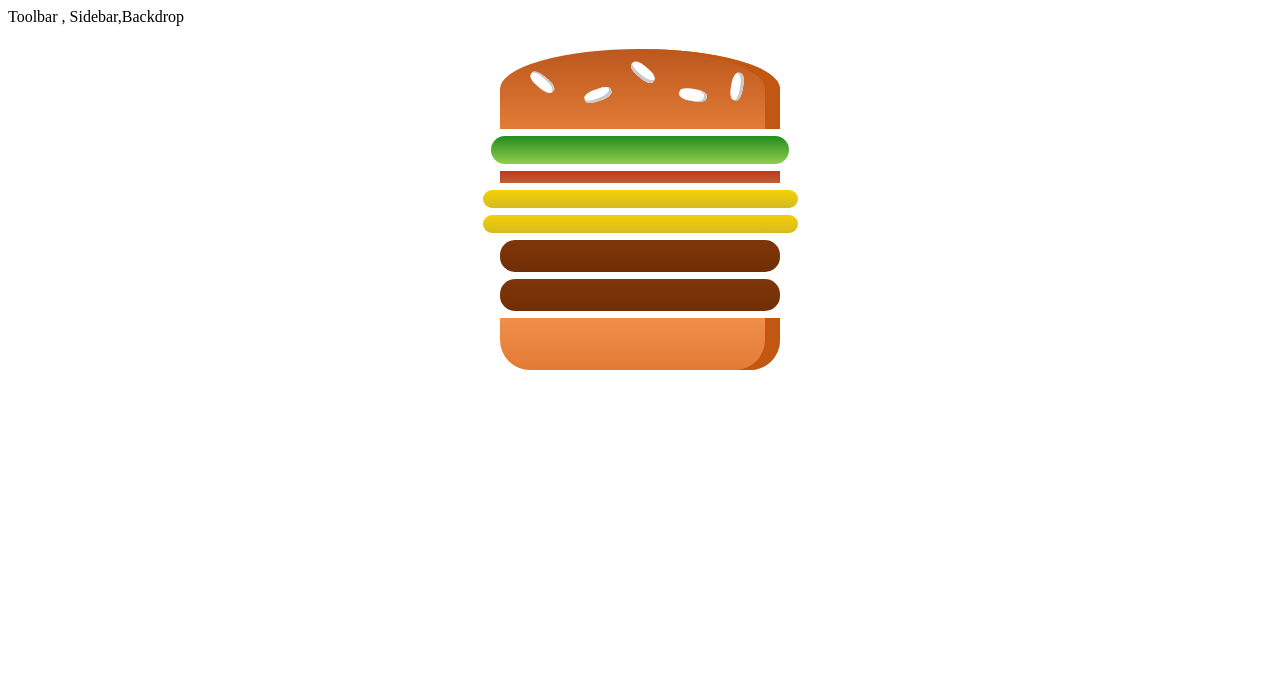
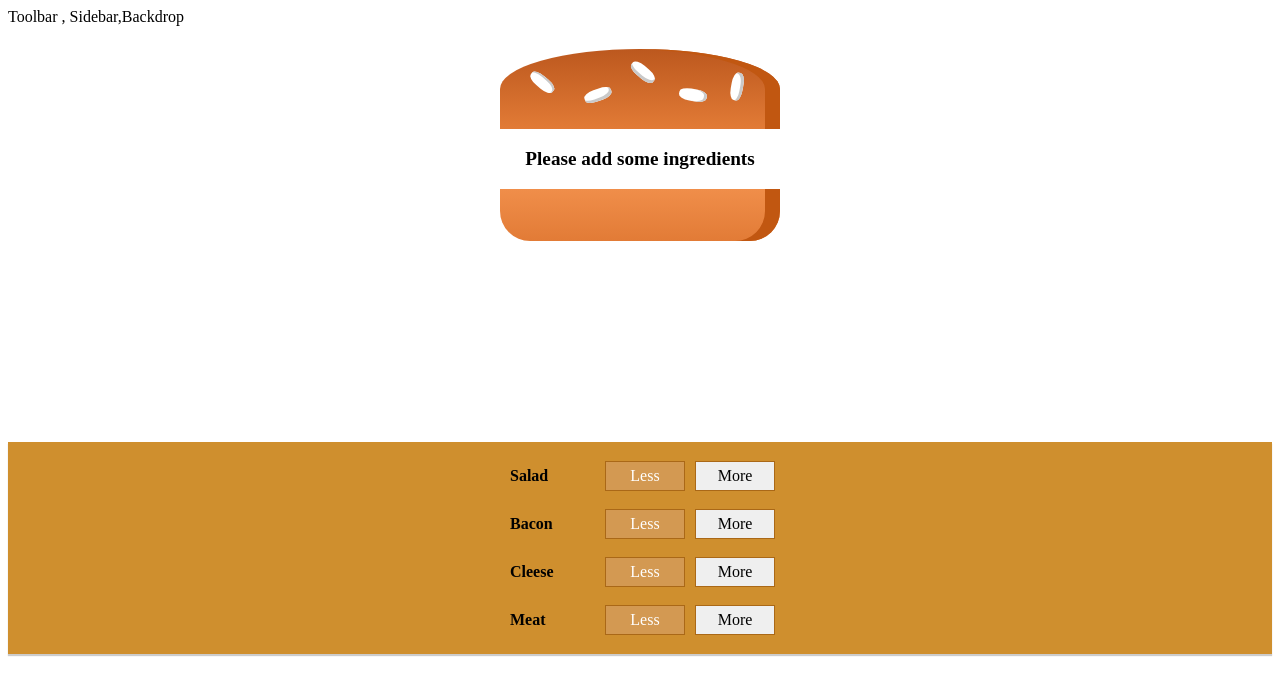
Before and after one commit to siam88/foodie, a React app: page / in a window 1280 px wide. Shown: the top 694 px of the page. Built offline with nearby package versions, Linux system fonts and the light colour scheme.

Commit message:
burger build controls added

```diff
--- /dev/null
+++ b/src/components/Burger/BuildControls/BuildControl/BuildControl.js
@@ -0,0 +1,14 @@
+import React from 'react';
+import classes from './BuildControl.module.css'
+
+
+const BuildControl = (props) => {
+    return (
+        <div className={classes.BuildControl}>
+            <div className={classes.Label}>{props.label}</div>
+            <button className={classes.Less}>Less</button>
+            <button className={classes.more}>More</button>
+        </div>
+    )
+}
+export default BuildControl;
--- /dev/null
+++ b/src/components/Burger/BuildControls/BuildControl/BuildControl.module.css
@@ -0,0 +1,57 @@
+.BuildControl {
+    display: flex;
+    justify-content: space-between;
+    align-items: center;
+    margin: 5px 0;
+}
+
+.BuildControl button {
+    display: block;
+    font: inherit;
+    padding: 5px;
+    margin: 0 5px;
+    width: 80px;
+    border: 1px solid #AA6817;
+    cursor: pointer;
+    outline: none;
+}
+
+
+.BuildControl button:disabled {
+    background-color: #AC9980;
+    border: 1px solid #7E7365;
+    color: #ccc;
+    cursor: default;
+}
+
+.BuildControl button:hover:disabled {
+    background-color: #AC9980;
+    color: #ccc;
+    cursor: not-allowed;
+}
+
+.Label {
+    padding: 10px;
+    font-weight: bold;
+    width: 80px;
+}
+
+.BuildControl .Less {
+    background-color: #D39952;
+    color: white;
+}
+
+.BuildControl .More {
+    background-color: #8F5E1E;
+    color: white;
+}
+
+.BuildControl .Less:hover, .BuildControl .Less:active {
+    background-color: #DAA972;
+    color: white;
+}
+
+.BuildControl .More:hover,.BuildControl .More:active {
+    background-color: #99703F;
+    color: white;
+}
--- /dev/null
+++ b/src/components/Burger/BuildControls/BuildControls.js
@@ -0,0 +1,22 @@
+import React from 'react';
+import classes from './BuildControls.module.css'
+import BuildControl from './BuildControl/BuildControl';
+
+
+const controls = [
+    { label: 'Salad', type: 'salad' },
+    { label: 'Bacon', type: 'bacon' },
+    { label: 'Cleese', type: 'cleese' },
+    { label: 'Meat', type: 'meat' }
+
+]
+
+const BuildControls = (props) => (
+    <div className={classes.BuildControls}>
+        {controls.map(ctrl => (
+            <BuildControl key={ctrl} label={ctrl.label} />
+        ))}
+    </div>
+);
+
+export default BuildControls;
--- /dev/null
+++ b/src/components/Burger/BuildControls/BuildControls.module.css
@@ -0,0 +1,51 @@
+.BuildControls {
+    width: 100%;
+    background-color: #CF8F2E;
+    display: flex;
+    flex-flow: column;
+    align-items: center;
+    box-shadow: 0 2px 1px #ccc;
+    margin: auto;
+    padding: 10px 0;
+}
+
+.OrderButton {
+    background-color: #DAD735;
+    outline: none;
+    cursor: pointer;
+    border: 1px solid #966909;
+    color: #966909;
+    font-family: inherit;
+    font-size: 1.2em;
+    padding: 15px 30px;
+    box-shadow: 2px 2px 2px #966909;
+}
+
+.OrderButton:hover, .OrderButton:active {
+    background-color: #A0DB41;
+    border: 1px solid #966909;
+    color: #966909;
+}
+
+.OrderButton:disabled {
+    background-color: #C7C6C6;
+    cursor: not-allowed;
+    border: 1px solid #ccc;
+    color: #888888;
+}
+
+.OrderButton:not(:disabled) {
+    animation: enable 0.3s linear;
+}
+
+@keyframes enable {
+    0% {
+        transform: scale(1);
+    }
+    60% {
+        transform: scale(1.1);
+    }
+    100% {
+        transform: scale(1);
+    }
+}
--- a/src/components/Burger/Burger.js
+++ b/src/components/Burger/Burger.js
@@ -3,10 +3,13 @@
 import BurgerIngredient from './BurgerGredient/BurgerIngredient';
 
 const Burger = (props) => {
-    const transformedIngredient = Object.keys(props.ingredients).map(igKey => {
+    let transformedIngredient = Object.keys(props.ingredients).map(igKey => {
         return [...Array(props.ingredients[igKey])].map((_, i) => { return <BurgerIngredient key={igKey + i} type={igKey} /> })
-    })
+    }).reduce((arr, el) => { return arr.concat(el) }, []);
 
+    if (transformedIngredient.length === 0) {
+        transformedIngredient = <p>Please add some ingredients</p>
+    }
     return (
         <div className={classes.Burger}>
             <BurgerIngredient type="bread-top" />
--- a/src/containers/BurgerBuilder/BurgerBuilder.js
+++ b/src/containers/BurgerBuilder/BurgerBuilder.js
@@ -1,15 +1,16 @@
 import React, { Component } from 'react';
 import Aux from '../../hoc/Aux'
 import Burger from '../../components/Burger/Burger';
+import BuildControls from '../../components/Burger/BuildControls/BuildControls';
 
 class BurgerBuilder extends Component {
 
     state = {
         ingredients: {
-            salad: 1,
-            bacon: 1,
-            cheese: 2,
-            meat: 2
+            salad: 0,
+            bacon: 0,
+            cheese: 0,
+            meat: 0
         }
     }
 
@@ -17,6 +18,7 @@
         return (
             <Aux>
                 <Burger ingredients={this.state.ingredients} />
+                <BuildControls />
             </Aux>
 
         );
```
